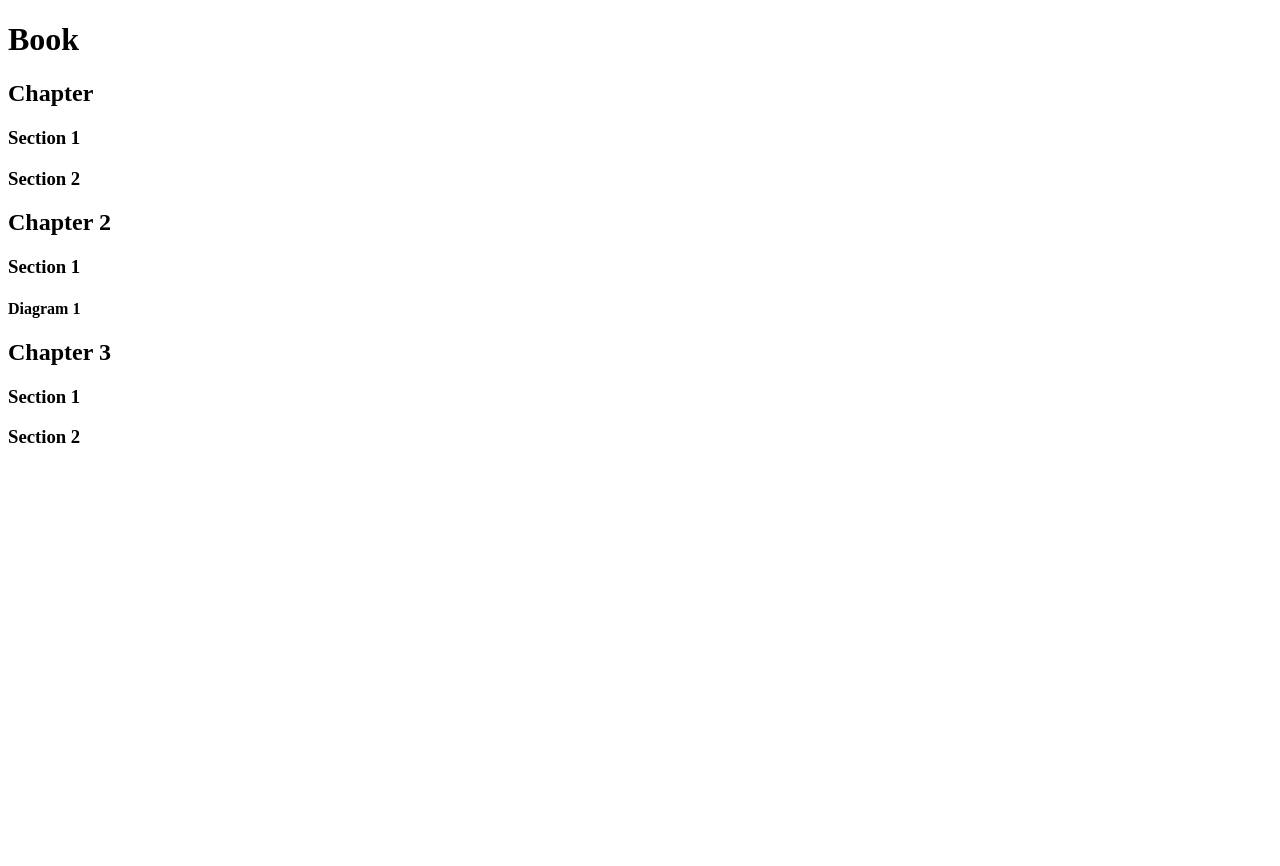
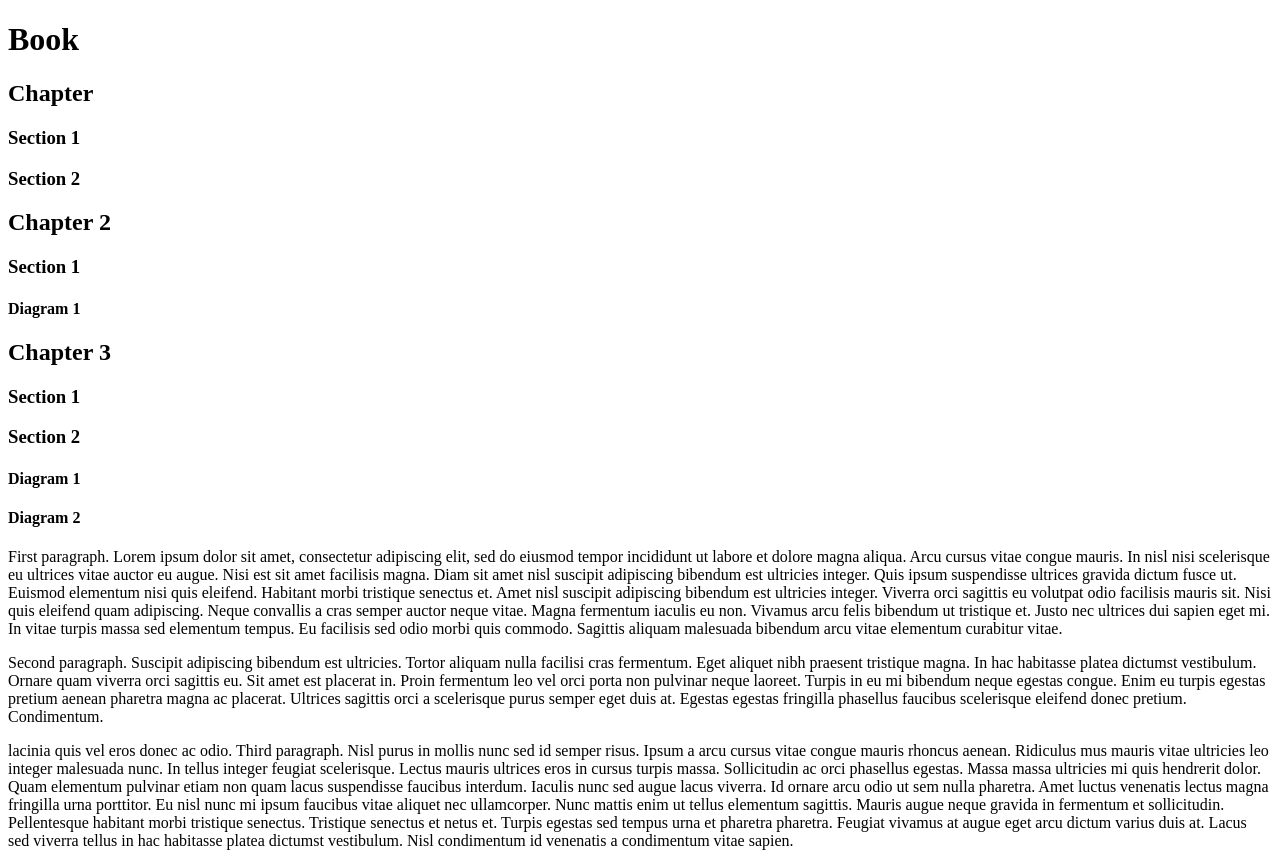
Before and after one commit to Victorbisong1/html_basics, a plain HTML site: page html_basics.html in a window 1280 px wide. Before the commit the page ends 800 px from the top, so only its background shows below. Drawn offline with Linux system fonts and the light colour scheme.

Commit message:
add paragraph

```diff
--- a/html_basics.html
+++ b/html_basics.html
@@ -16,5 +16,32 @@
     <h2>Chapter 3</h2>
         <h3>Section 1</h3>
         <h3>Section 2</h3>
+            <h4>Diagram 1</h4>
+            <h4>Diagram 2</h4>
+            <p>First paragraph. Lorem ipsum dolor sit amet, consectetur adipiscing elit, sed do eiusmod tempor incididunt ut labore et dolore magna
+            aliqua. Arcu cursus vitae congue mauris. In nisl nisi scelerisque eu ultrices vitae auctor eu augue. Nisi est sit amet
+facilisis magna. Diam sit amet nisl suscipit adipiscing bibendum est ultricies integer. Quis ipsum suspendisse ultrices
+gravida dictum fusce ut. Euismod elementum nisi quis eleifend. Habitant morbi tristique senectus et. Amet nisl suscipit
+adipiscing bibendum est ultricies integer. Viverra orci sagittis eu volutpat odio facilisis mauris sit. Nisi quis
+eleifend quam adipiscing. Neque convallis a cras semper auctor neque vitae. Magna fermentum iaculis eu non. Vivamus arcu
+felis bibendum ut tristique et. Justo nec ultrices dui sapien eget mi. In vitae turpis massa sed elementum tempus. Eu
+facilisis sed odio morbi quis commodo. Sagittis aliquam malesuada bibendum arcu vitae elementum curabitur vitae.</p>
+
+<p>Second paragraph. Suscipit adipiscing bibendum est ultricies. Tortor aliquam nulla facilisi cras fermentum. Eget aliquet nibh praesent
+tristique magna. In hac habitasse platea dictumst vestibulum. Ornare quam viverra orci sagittis eu. Sit amet est
+placerat in. Proin fermentum leo vel orci porta non pulvinar neque laoreet. Turpis in eu mi bibendum neque egestas
+congue. Enim eu turpis egestas pretium aenean pharetra magna ac placerat. Ultrices sagittis orci a scelerisque purus
+semper eget duis at. Egestas egestas fringilla phasellus faucibus scelerisque eleifend donec pretium. Condimentum.</p>
+lacinia quis vel eros donec ac odio.
+
+Third paragraph. Nisl purus in mollis nunc sed id semper risus. Ipsum a arcu cursus vitae congue mauris rhoncus aenean. Ridiculus mus
+mauris vitae ultricies leo integer malesuada nunc. In tellus integer feugiat scelerisque. Lectus mauris ultrices eros in
+cursus turpis massa. Sollicitudin ac orci phasellus egestas. Massa massa ultricies mi quis hendrerit dolor. Quam
+elementum pulvinar etiam non quam lacus suspendisse faucibus interdum. Iaculis nunc sed augue lacus viverra. Id ornare
+arcu odio ut sem nulla pharetra. Amet luctus venenatis lectus magna fringilla urna porttitor. Eu nisl nunc mi ipsum
+faucibus vitae aliquet nec ullamcorper. Nunc mattis enim ut tellus elementum sagittis. Mauris augue neque gravida in
+fermentum et sollicitudin. Pellentesque habitant morbi tristique senectus. Tristique senectus et netus et. Turpis
+egestas sed tempus urna et pharetra pharetra. Feugiat vivamus at augue eget arcu dictum varius duis at. Lacus sed
+viverra tellus in hac habitasse platea dictumst vestibulum. Nisl condimentum id venenatis a condimentum vitae sapien.</p>
 </body>
 </html>
```
